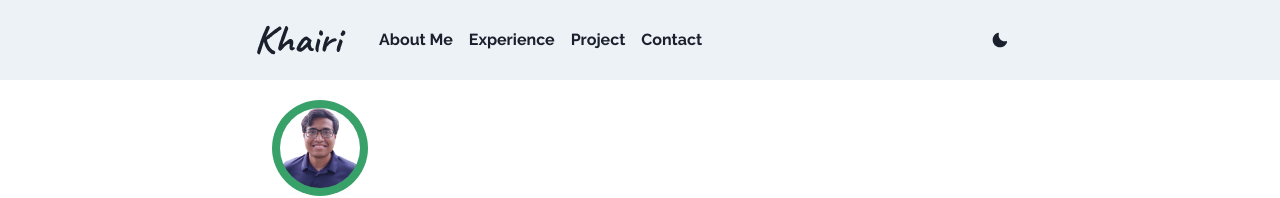
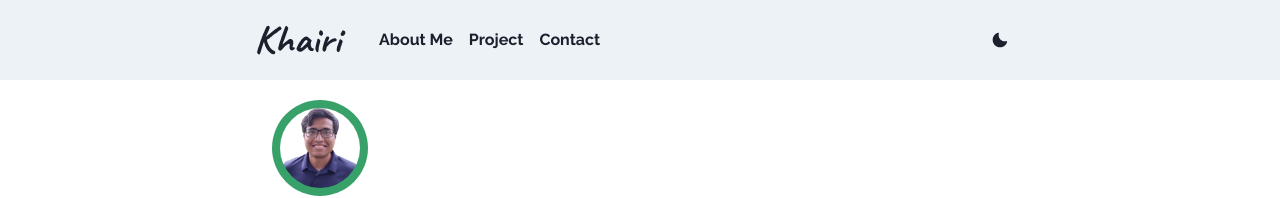
Before and after one commit to khairimusa/kairi-portfolio, a React (Vite) app: page / in a window 1280 px wide. Shown: the top 198 px of the page. Built offline with nearby package versions, Linux system fonts and the light colour scheme.

Commit message:
delete about me route

```diff
--- a/src/components/Navbar.tsx
+++ b/src/components/Navbar.tsx
@@ -15,8 +15,7 @@ import LogoSmall from './logos/LogoSmall';
 import { Link } from 'react-router-dom';
 
 const Links = [
-  { key: 'aboutMe', text: 'About Me', link: '/' },
-  { key: 'experience', text: 'Experience', link: '/experience' },
+  { key: 'aboutMe', text: 'About Me', link: '/experience' },
   { key: 'project', text: 'Project', link: '/projects' },
   { key: 'contact', text: 'Contact', link: '/contact' },
 ];
```
